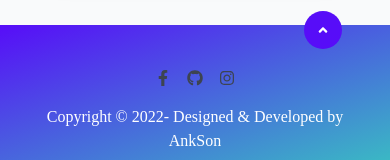
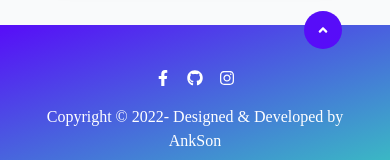
Before and after one commit to aktson/ankit-react-portfolio, a React (Create React App) app: page / in a window 390 px wide. Shown: the part 4285-4445 px from the top of the page. Built offline with nearby package versions, Linux system fonts and the light colour scheme; no server answers.

Commit message:
icons updated

```diff
--- a/src/index.css
+++ b/src/index.css
@@ -197,7 +197,7 @@ h2::after {
 	}
 
 	.social-icons {
-		@apply inline-block w-4 h-4 stroke-current text-neutral mx-auto hover:text-secondary hover:animate-bounce;
+		@apply inline-block w-4 h-4 stroke-current md:text-neutral mx-auto hover:text-secondary hover:animate-bounce;
 	}
 
 	/* Form */
```
